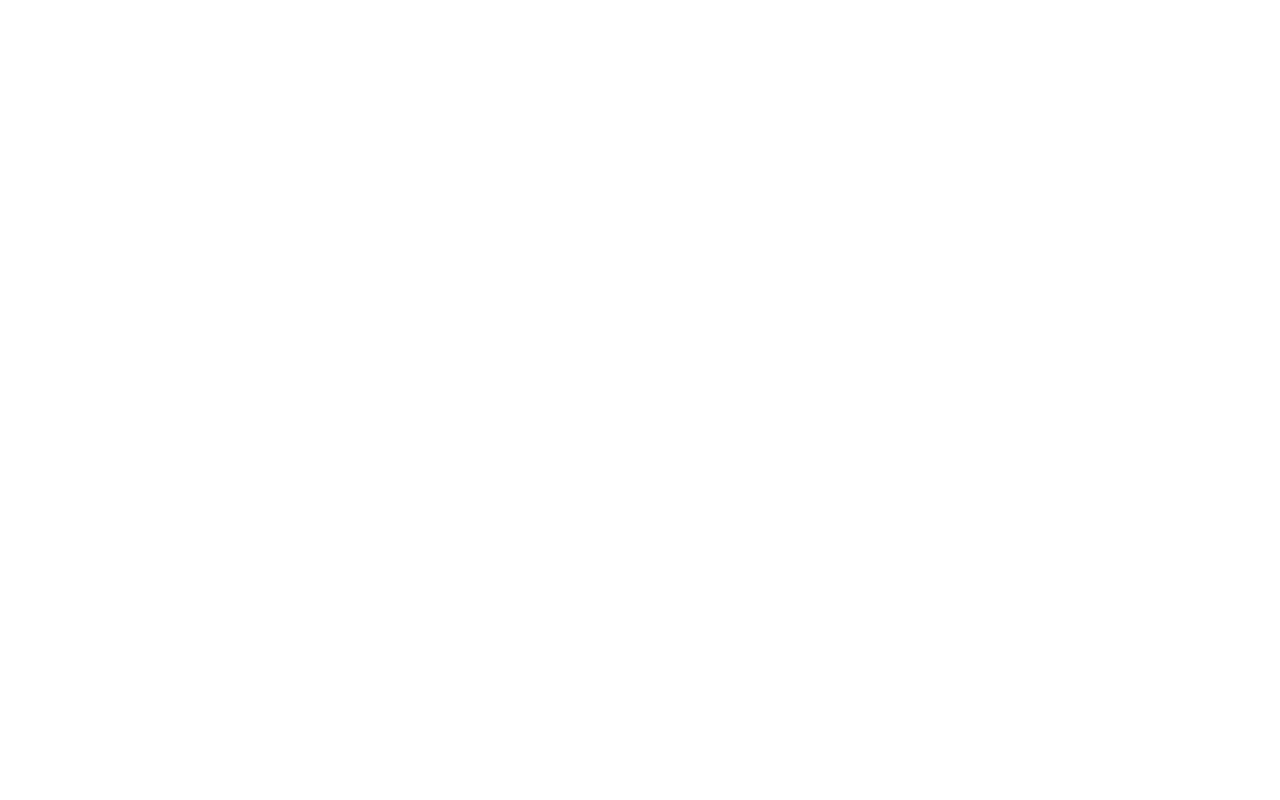
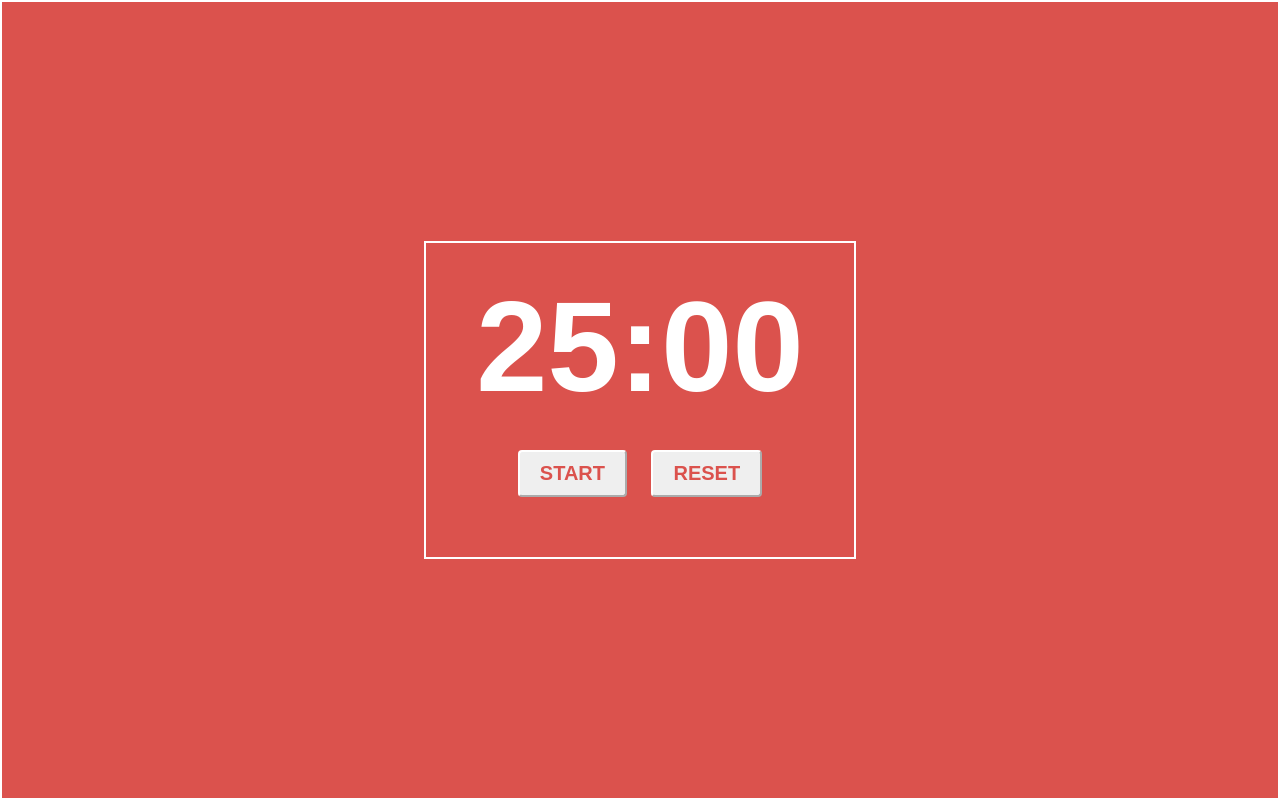
Before and after one commit to yamanidev/Pomodoro, a plain HTML site: page index.html in a window 1280 px wide. Drawn offline with Linux system fonts and the light colour scheme.

Commit message:
Icon added, button styles, HTML element-rearranging

```diff
--- a/index.html
+++ b/index.html
@@ -4,9 +4,16 @@
     <meta charset="UTF-8">
     <meta http-equiv="X-UA-Compatible" content="IE=edge">
     <meta name="viewport" content="width=device-width, initial-scale=1.0">
+    <link rel="stylesheet" href="style.css">
+    <link rel="shortcut icon" href="icon.ico">
     <title>Pomodoro Timer</title>
 </head>
 <body>
-
+    <div class="container">
+        <div id="timer">25:00</div>
+        <button class="btn" id="start">start</button>
+        <button class="btn" id="reset">reset</button>
+    </div>
+    <script src="app.js"></script>
 </body>
 </html>
--- a/style.css
+++ b/style.css
@@ -0,0 +1,46 @@
+*{
+    box-sizing: border-box;
+    padding: 0;
+    margin: 0;
+}
+
+body{
+    height: 100vh;
+    background-color: #DB524D;
+    color: white;
+    font-family: sans-serif;
+    font-size: 16px;
+    border: 2px solid white;
+    display: flex;
+    align-items: center;
+    justify-content: center;
+    text-align: center;
+}
+
+.btn{
+    font-weight: bold;
+    cursor: pointer;
+    color: #DB524D;
+    font-size: 20px;
+    padding: 10px 20px;
+    margin: 30px 10px;
+    border-radius: 4px;
+    border-color: white;
+    text-transform: uppercase;
+    outline: none;
+}
+
+.container{
+    border: 2px solid white;
+    padding: 30px 50px;
+}
+
+/* .btn:focus{
+    outline: none;
+}
+ */
+#timer{
+    font-size: 8rem;
+    font-weight: 600;
+    cursor: default;
+}
```
Also changed, not shown: icon.ico (added).
